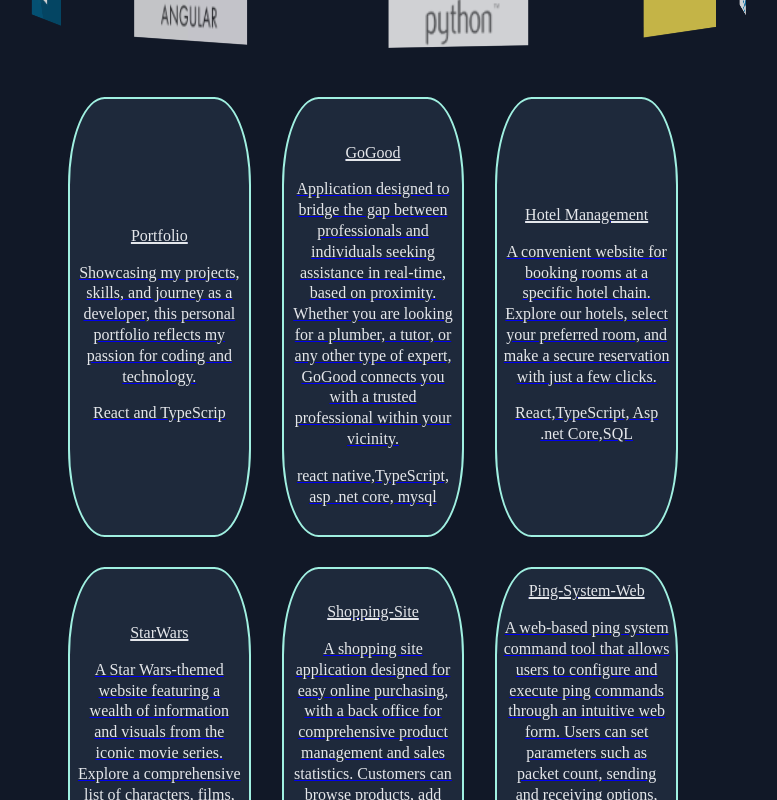
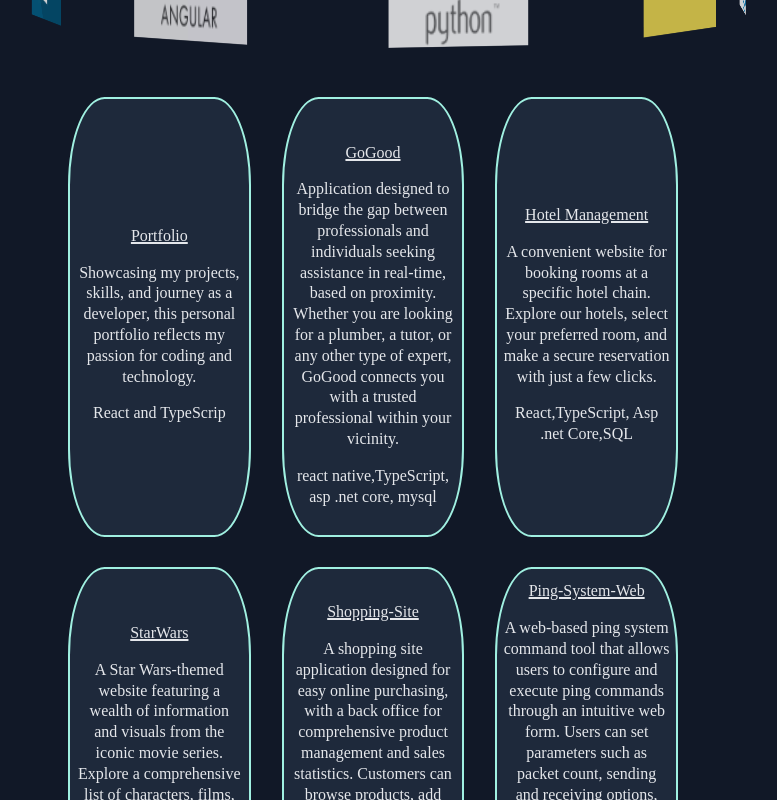
Before and after one commit to ShaharMizrachi/ShaharPortfolio, a React (Create React App) app: page / in a window 1280 px wide. Shown: the part 820-1620 px from the top of the page, without its empty margins (267-1044 px from the left). Built offline with nearby package versions, Linux system fonts and the light colour scheme; no server answers.

Commit message:
delete text-decoration line

```diff
--- a/src/components/ui/projectBox/ProjectBox.css
+++ b/src/components/ui/projectBox/ProjectBox.css
@@ -2,6 +2,10 @@
   color: #e5e7eb;
   margin-top: 2vh;
   text-decoration: underline 15%;
+}
+
+.projectBox a {
+  text-decoration: none;
 }
 
 .technologiesUsed,
```
